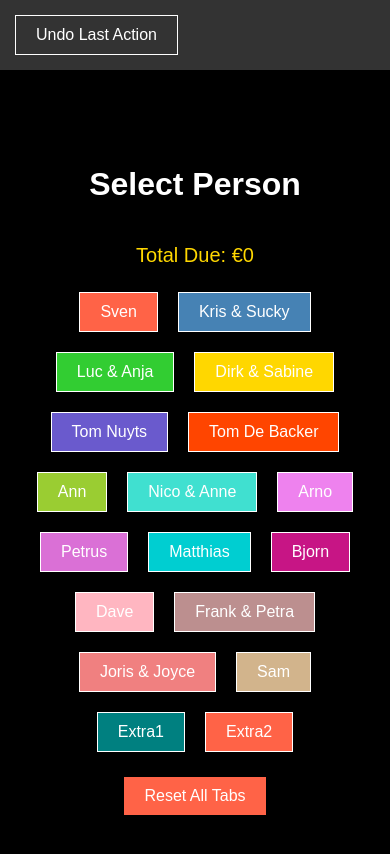
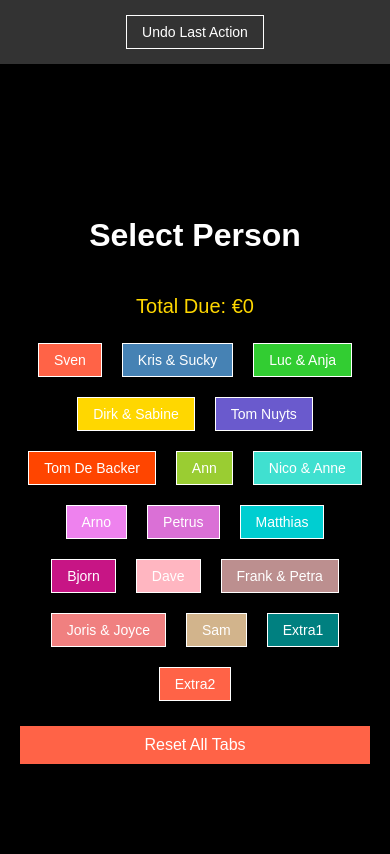
Before and after one commit to snauwaert/snauwaert.github.io, a plain HTML site: page index.html in a window 390 px wide. Drawn offline with Linux system fonts and the light colour scheme.

Commit message:
Adaptive layout iteration 1

```diff
--- a/styles.css
+++ b/styles.css
@@ -1,3 +1,4 @@
+/* Base styles are kept simple and applicable for mobile first */
 body, html {
     margin: 0;
     padding: 0;
@@ -7,6 +8,7 @@ body, html {
     width: 100%;
     height: 100%;
 }
+
 
 .top-bar {
     position: absolute;
@@ -21,6 +23,27 @@ body, html {
     gap: 10px;
 }
 
+.button-container {
+    display: flex;
+    flex-wrap: wrap;
+    justify-content: center;
+    gap: 10px;
+}
+
+button {
+    margin: 5px;
+    padding: 10px 20px;
+    font-size: 16px; /* Optimal for mobile taps */
+    background: none;
+    border: 1px solid white;
+    color: white;
+    cursor: pointer;
+    transition: background-color 0.3s, opacity 0.3s;
+}
+
+button:hover {
+    opacity: 0.8;
+}
 
 .screen {
     display: flex;
@@ -33,26 +56,57 @@ body, html {
     padding-top: 60px; /* Adjust padding to not overlap with the top bar */
 }
 
+/* Responsive adjustments */
+@media (min-width: 600px) {
     .button-container {
-    display: flex;
         flex-wrap: wrap;
         justify-content: center;
         gap: 10px;
     }
 
-button {
-    margin: 5px;
+    .drink-name, .drink-price {
+        font-size: 16px; /* Larger text for larger screens */
+    }
+
+    .top-bar {
+        padding: 10px;
+        background-color: #333;
+        width: 100%;
+        box-sizing: border-box;
+        display: flex;
+        justify-content: start;
+        gap: 10px;
+    }
+
+    #resetAllTabs {
         padding: 10px 20px;
         font-size: 16px;
-    background: none;
-    border: 1px solid white;
+        background-color: #FF6347; /* Tomato color for visibility */
         color: white;
+        border: none;
         cursor: pointer;
-    transition: background-color 0.3s, opacity 0.3s;
+    }
 }
 
-button:hover {
-    opacity: 0.8;
+@media (max-width: 599px) {
+    button {
+        font-size: 14px; /* Slightly smaller to fit more content */
+        padding: 8px 15px;
+    }
+
+    .top-bar {
+        flex-direction: column;
+        align-items: center;
+    }
+
+    .total-due {
+        font-size: 18px; /* Larger for better readability on small screens */
+    }
+
+    #resetAllTabs {
+        width: 100%; /* Full width button for easier access on mobile */
+        margin-top: 10px;
+    }
 }
 
 
```
Also changed, not shown: app.js (line endings or trailing spaces). Lines whose indentation alone changed are shown as unchanged.
